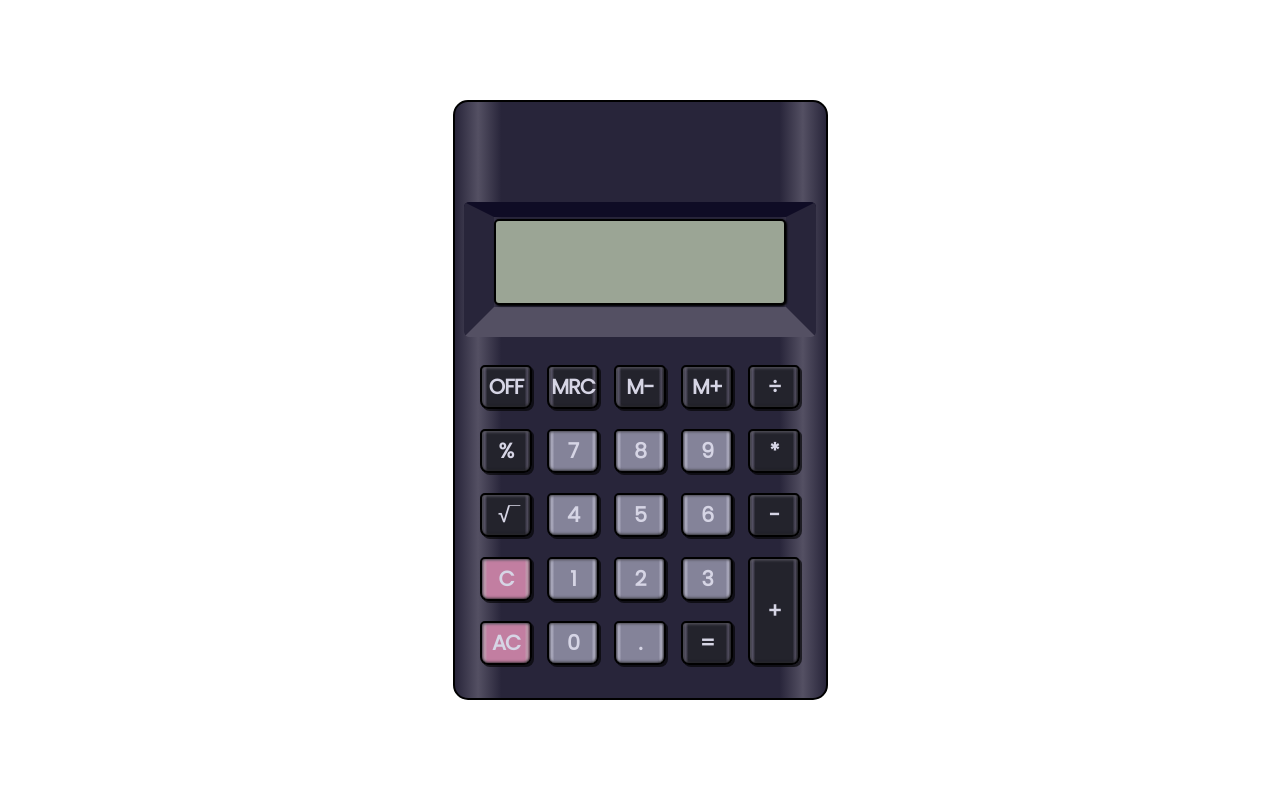
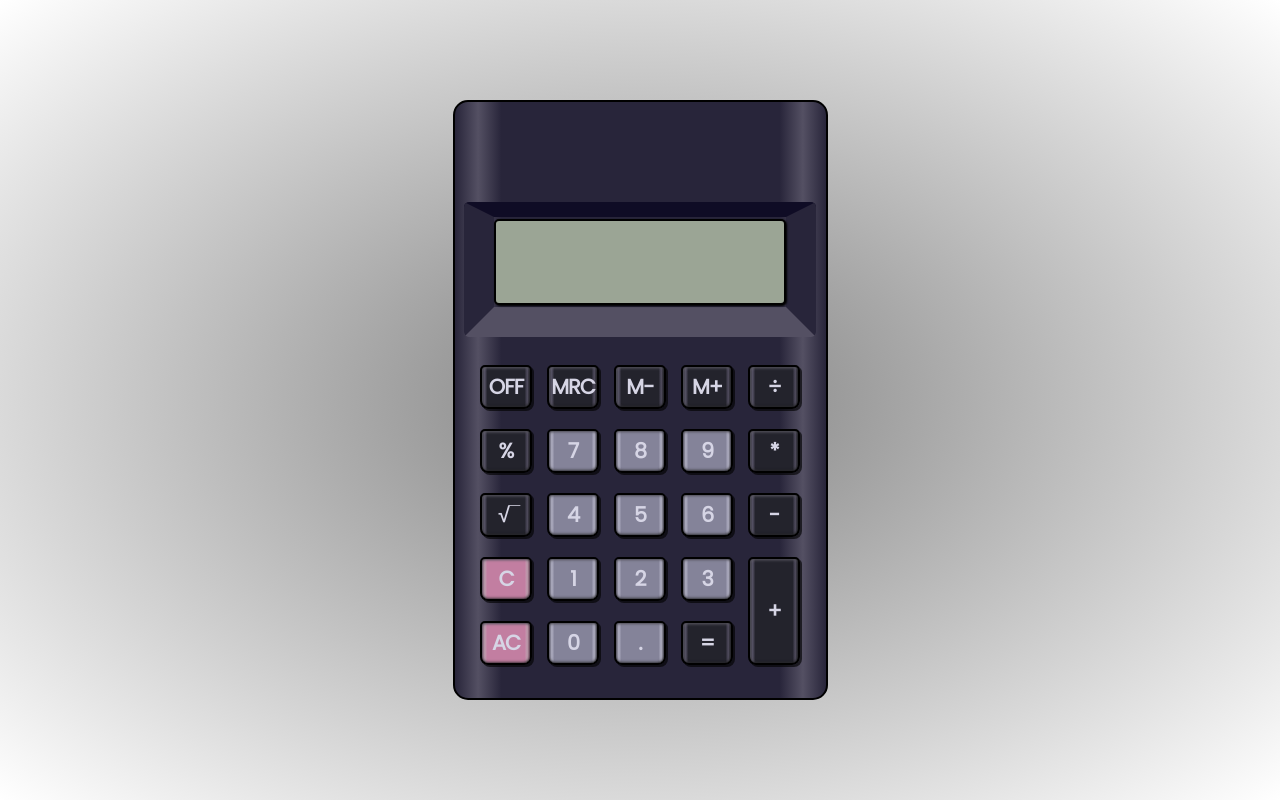
Before and after one commit to saikiranpatil/calculator, a plain HTML site: page index.html in a window 1280 px wide. Drawn offline with Linux system fonts and the light colour scheme; a web font is replaced by a local one.

Commit message:
Update style.css

```diff
--- a/style.css
+++ b/style.css
@@ -11,6 +11,7 @@ body{
     display: grid;
     align-items: center;
     justify-content: center;
+    background: radial-gradient(grey,white);
 }
 .calculator{
     height: 600px;
```
